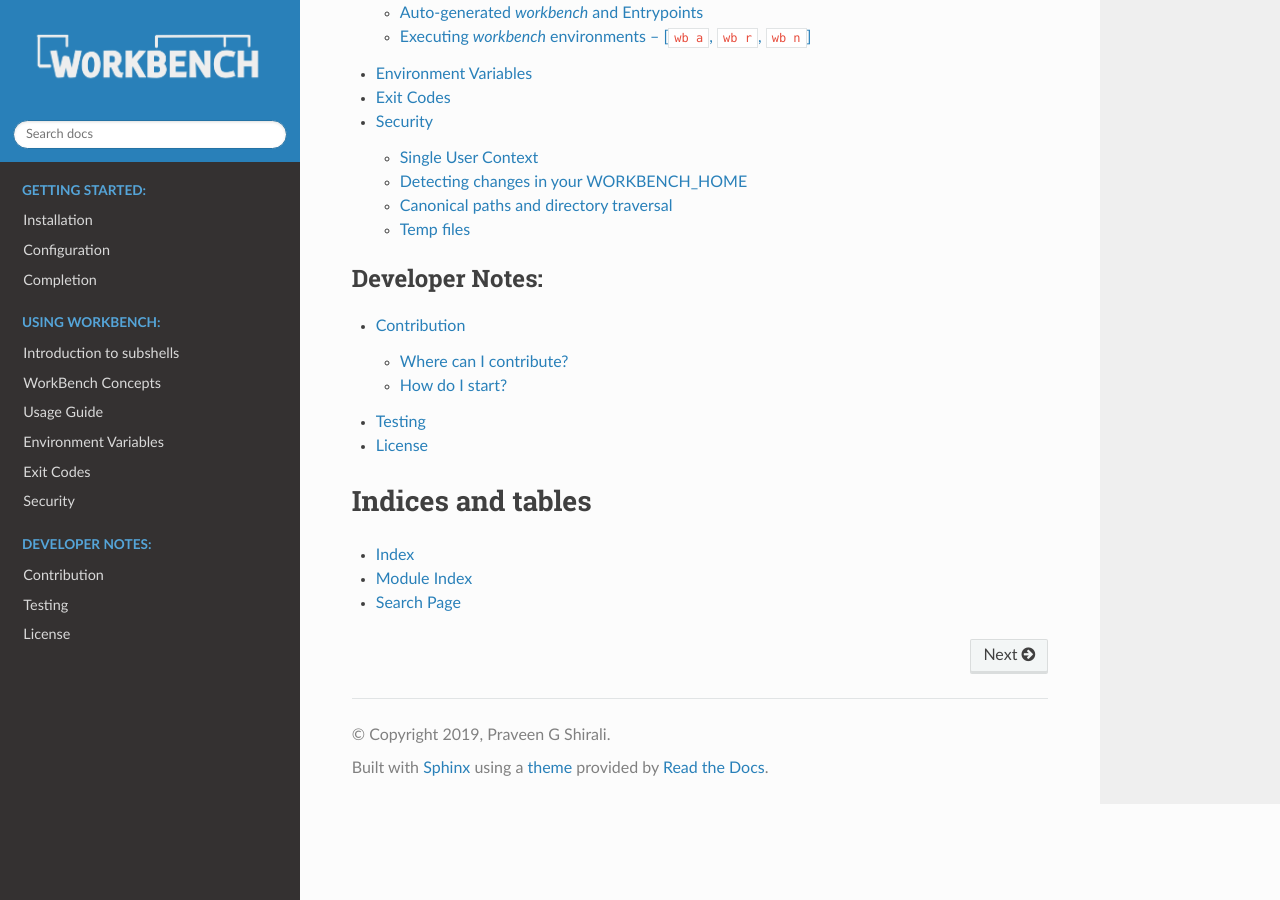
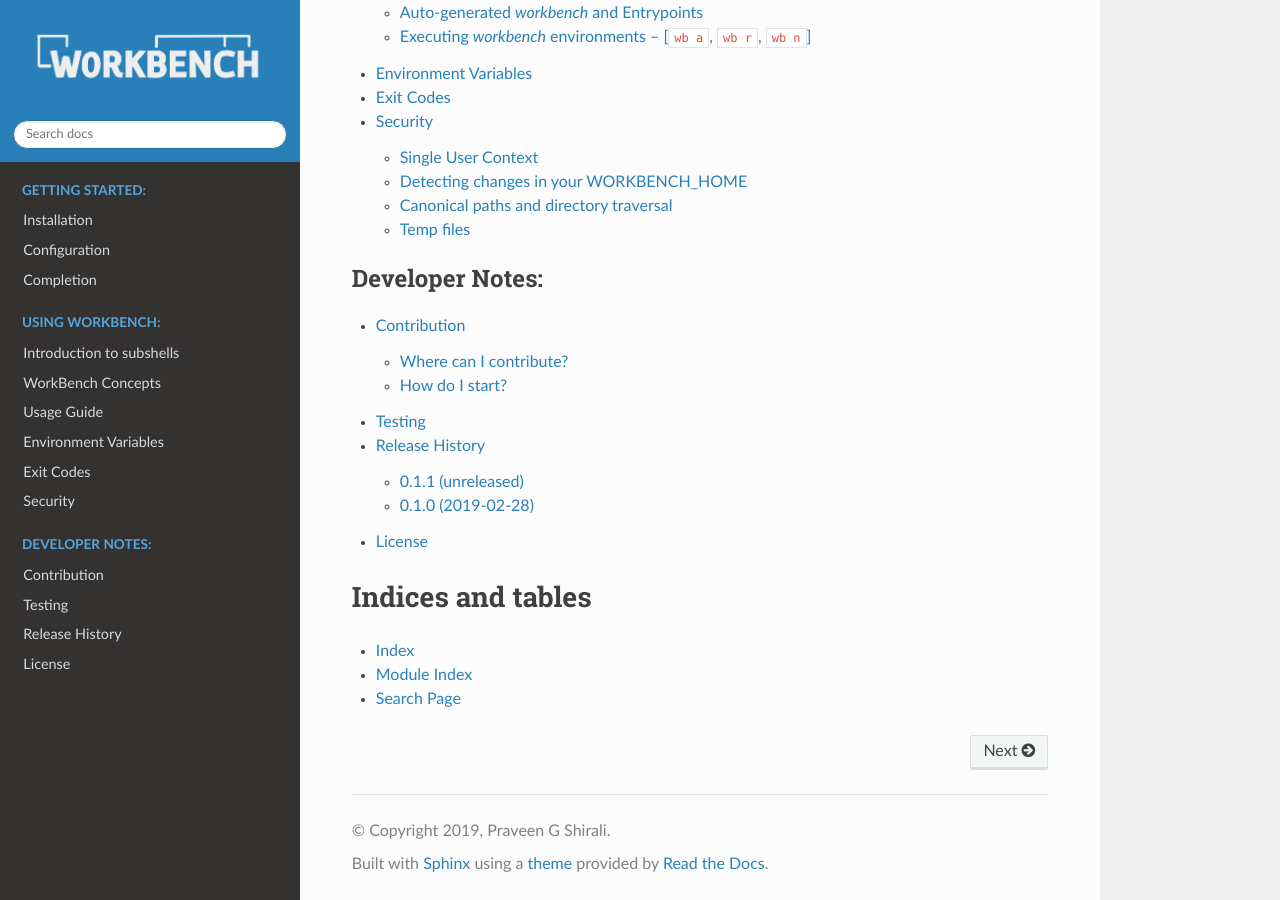
Before and after one commit to pshirali/workbench, a Sphinx documentation site: the page built from docs/source/index.rst, in a window 1280 px wide and 900 px high, scrolled down 1108 px. Built offline with Sphinx 7.4.7 and the Read the Docs theme 3.1.0, drawn with Linux system fonts in a browser that asks for light colours; some of the changed lines change nothing that is shown.

Commit message:
Added a Release History page under Developer Notes. Documents the 0.1.0 initial release and the in-progress 0.1.1, including the #15 fix to the default 'workbench_OnNew' path, the #11 double-sourced shelf fix, and the #13 move of bench creation into 'workbench_OnNew'. Linked the new page into the docs toctree in 'index.rst'.

```diff
--- /dev/null
+++ b/docs/source/devnotes/release.rst
@@ -0,0 +1,92 @@
+Release History
+===============
+
+This page tracks released versions of WorkBench along with the notable changes
+in each release. Dates follow the ``YYYY-MM-DD`` format.
+
+
+0.1.1 (unreleased)
+~~~~~~~~~~~~~~~~~~
+
+Bug fixes
+---------
+
+- Fixes Issue-15_: The default auto-generated ``workbench_OnNew`` was
+  creating the bench file at a path relative to the current working directory
+  instead of inside ``WORKBENCH_HOME``. ``_wb_compose_code`` was passing
+  ``resourceName`` as both arguments to ``_wb_compose_initcode``; the second
+  argument must be the absolute ``resourceFile`` path, which is what the
+  generated ``workbench_OnNew`` uses to build ``mkdir -p`` and ``touch``.
+  ``wb n <benchName>`` now correctly creates
+  ``$WORKBENCH_HOME/<benchName>.bench`` when no overriding ``workbench_OnNew``
+  is defined in a shelf or rcfile.
+- Fixes Issue-11_: When ``WORKBENCH_HOME`` sits underneath the current
+  directory, the root shelf is no longer sourced twice during the hierarchical
+  sourcing of shelves.
+
+.. _Issue-11: https://github.com/pshirali/workbench/issues/11
+.. _Issue-15: https://github.com/pshirali/workbench/issues/15
+
+Enhancements
+------------
+
+- Resolves Issue-13_: The logic for creating a new bench has been moved into
+  the default ``workbench_OnNew`` function. This allows the behaviour of
+  ``wb n`` to be overridden from a shelf or rcfile, so users can attach their
+  own bench-creation workflow (e.g., templated starter files) without having
+  to bypass ``wb``.
+
+.. _Issue-13: https://github.com/pshirali/workbench/issues/13
+
+Tests
+-----
+
+- Added a regression test for Issue-15_ that asserts ``wb n`` with the default
+  ``workbench_OnNew`` creates the bench file under ``WORKBENCH_HOME`` and does
+  not leak a relative path into the current working directory.
+
+
+0.1.0 (2019-02-28)
+~~~~~~~~~~~~~~~~~~
+
+Initial public release of WorkBench. Highlights:
+
+- Hierarchical environment manager for \*nix shells. A workbench is composed
+  by layering shell code from shelves found at each directory level within
+  ``WORKBENCH_HOME``, followed by a bench file that overrides all shelves.
+- Three execution modes exposed through the CLI:
+
+  - ``wb a`` — activate a workbench in a new interactive subshell via
+    ``WORKBENCH_ACTIVATE_FUNC`` (default: ``workbench_OnActivate``).
+  - ``wb r`` — run a command from a workbench in the current shell via
+    ``WORKBENCH_RUN_FUNC`` (default: ``workbench_OnRun``).
+  - ``wb n`` — create a new bench via ``WORKBENCH_NEW_FUNC``
+    (default: ``workbench_OnNew``).
+
+- Shelf and bench file operations through ``wb s`` and ``wb b`` (list, show
+  path, run a command on the underlying file, with ``-n``/``--new`` and
+  ``-y``/``--yes`` switches).
+- ``WORKBENCH_RC`` support, with ``$HOME/.workbenchrc`` auto-sourced when
+  present.
+- ``workbench_pre_execute_hook`` for user-defined checks run before every
+  workbench execution (resolves Issue-7_).
+- Security: paths are validated with ``realpath`` to prevent directory
+  traversal outside of ``WORKBENCH_HOME`` (resolves Issue-3_).
+  ``WORKBENCH_ALLOW_INSECURE_PATH`` disables this check for environments
+  without GNU Coreutils.
+- ``WORKBENCH_CHAIN`` is exported to each workbench and lists the chain of
+  sourced files (shelves followed by the bench).
+- ``WORKBENCH_EXEC_MODE`` is exported and carries the invoking command
+  (``a`` | ``r`` | ``n``).
+- ``WORKBENCH_SHELF_FILE`` and ``WORKBENCH_BENCH_EXTN`` are injected into
+  each workbench.
+- Removed deactivation as a built-in feature (resolves Issue-5_). Exit hooks
+  can be installed by overriding ``exit`` inside the bench if required.
+- Bash completion script included under ``completion/``.
+- Demo scripts under ``demo/`` (Go workspaces example) and an asciinema
+  intro.
+
+.. _Issue-3: https://github.com/pshirali/workbench/issues/3
+.. _Issue-5: https://github.com/pshirali/workbench/issues/5
+.. _Issue-7: https://github.com/pshirali/workbench/issues/7
+.. _Issue-9: https://github.com/pshirali/workbench/issues/9
--- a/docs/source/index.rst
+++ b/docs/source/index.rst
@@ -51,6 +51,7 @@ vanilla \*nix systems.
 
    devnotes/contrib.rst
    devnotes/testing.rst
+   devnotes/release.rst
    devnotes/license.rst
 
 
```
